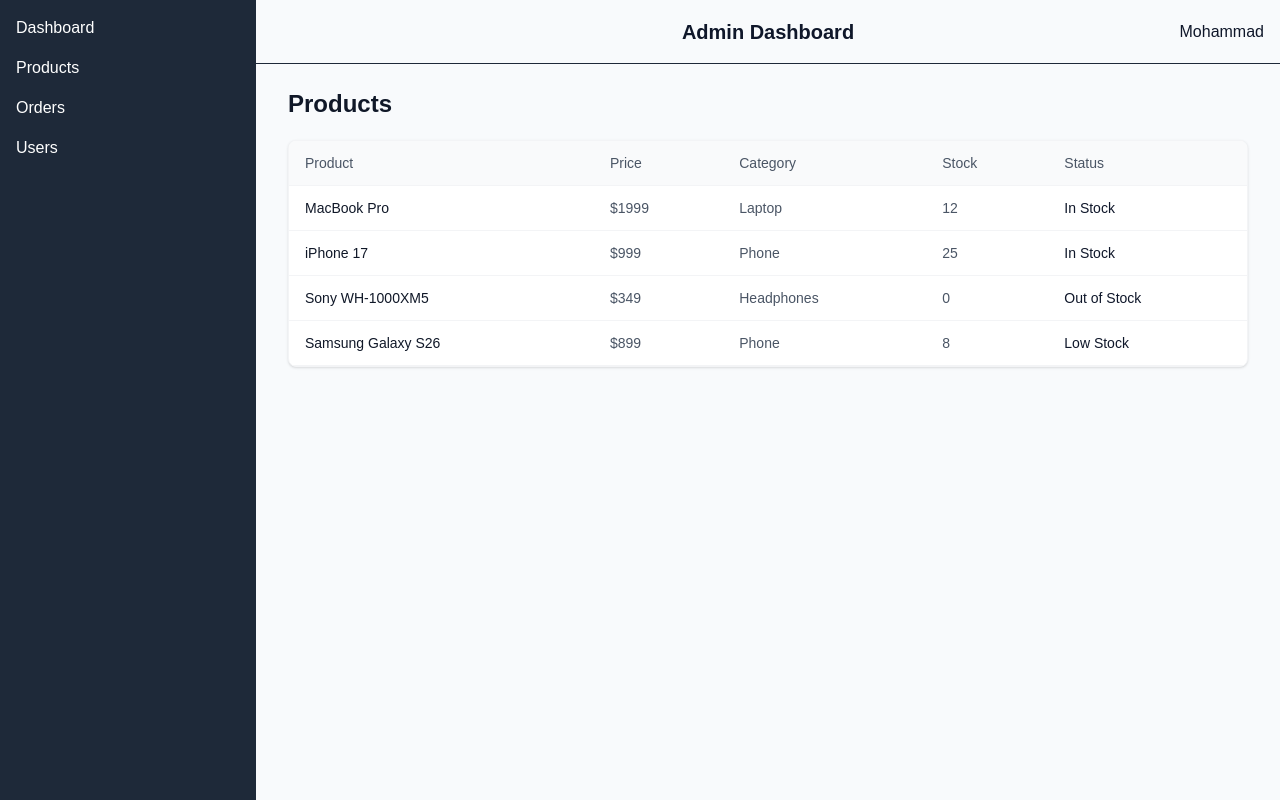
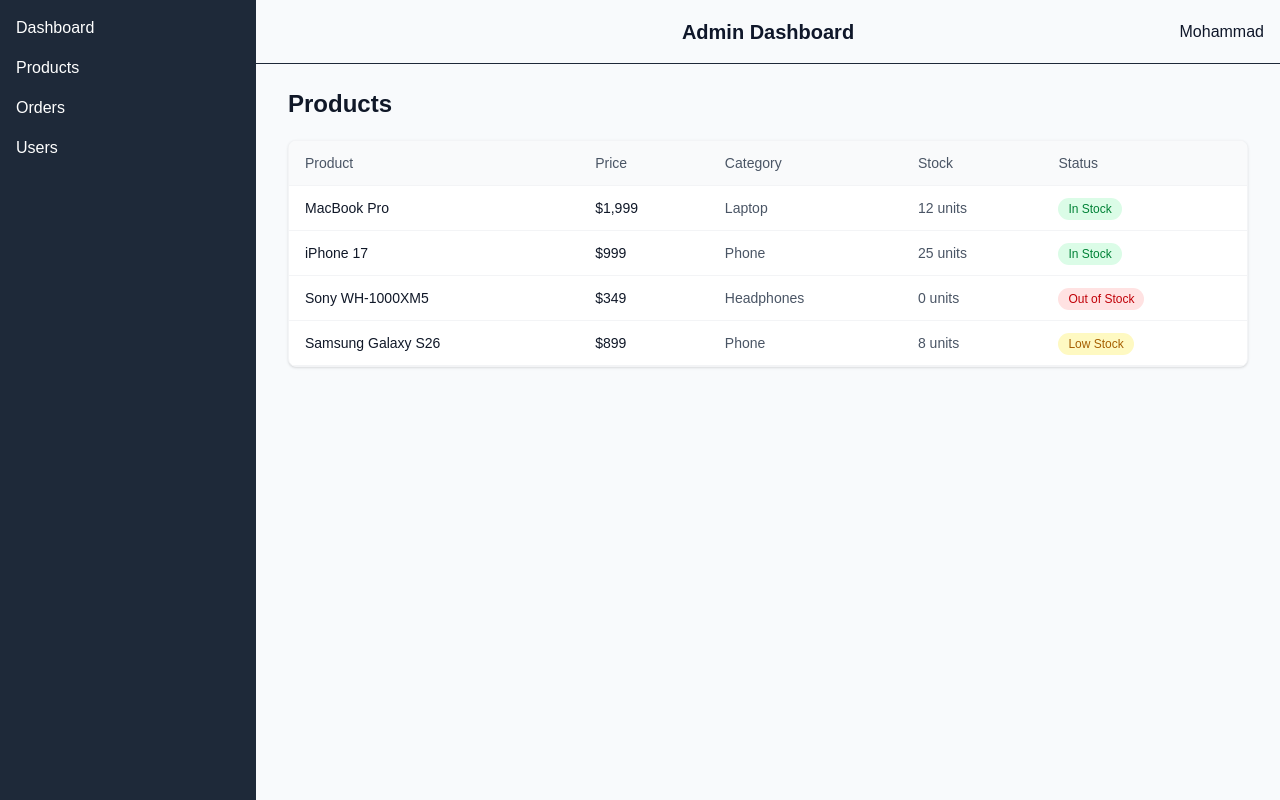
Before and after one commit to mohammad-shirani-developer/admin-dashboard, a Next.js app: page /dashboard/products in a window 1280 px wide. Built offline with nearby package versions, Linux system fonts and the light colour scheme.

Commit message:
feat: improve product table display

```diff
--- a/app/dashboard/products/components/ProductsTable.tsx
+++ b/app/dashboard/products/components/ProductsTable.tsx
@@ -24,13 +24,26 @@
                 {product.name}
               </td>
 
-              <td className="px-4 py-3 text-gray-600">${product.price}</td>
+              <td className="px-4 py-3 font-medium text-gray-900">
+                ${product.price.toLocaleString()}
+              </td>
 
               <td className="px-4 py-3 text-gray-600">{product.category}</td>
 
-              <td className="px-4 py-3 text-gray-600">{product.stock}</td>
-
-              <td className="px-4 py-3">{product.status}</td>
+              <td className="px-4 py-3 text-gray-600">{product.stock} units</td>
+              <td className="px-4 py-3">
+                <span
+                  className={`rounded-full px-2.5 py-1 text-xs font-medium ${
+                    product.status === "In Stock"
+                      ? "bg-green-100 text-green-700"
+                      : product.status === "Low Stock"
+                        ? "bg-yellow-100 text-yellow-700"
+                        : "bg-red-100 text-red-700"
+                  }`}
+                >
+                  {product.status}
+                </span>
+              </td>
             </tr>
           ))}
         </tbody>
```
